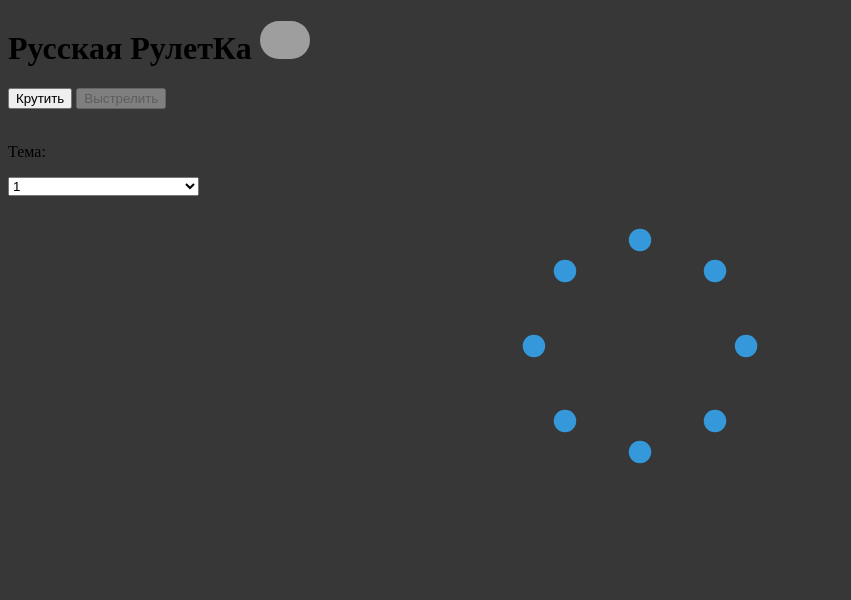
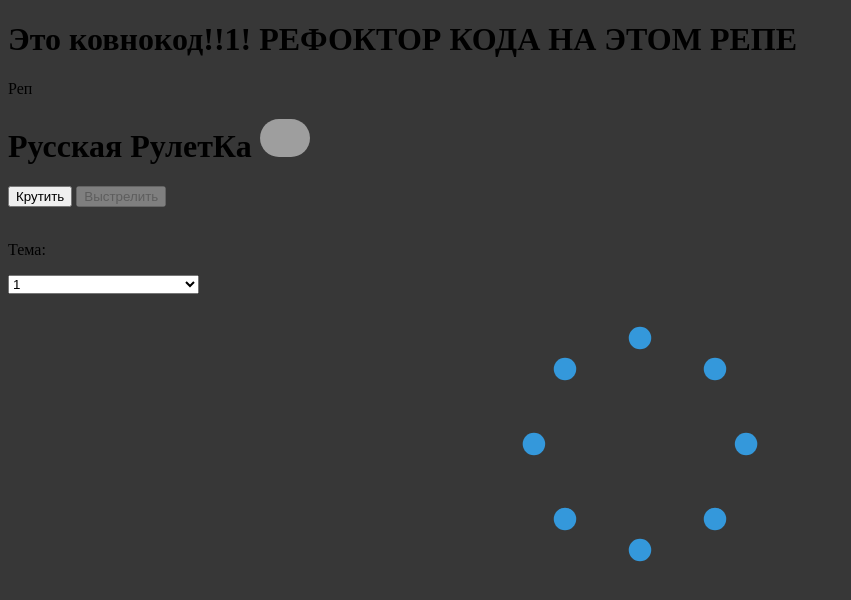
Before and after one commit to Alex9600t/Russian-Roulette, a plain HTML site: page index.html in a window 1280 px wide. Shown: the whole page, without its empty margins (0-851 px from the left). Drawn offline with Linux system fonts and the light colour scheme; grey boxes are pictures that could not be loaded.

Commit message:
Update index.html

```diff
--- a/index.html
+++ b/index.html
@@ -10,6 +10,8 @@
 </head>
 
 <body>
+    <h1>Это ковнокод!!1! РЕФОКТОР КОДА НА ЭТОМ РЕПЕ</h1>
+    <a url="https://github.com/dimabreus/Russian-Roulette-refact">Реп</a>
     <h1>Русская РулетКа <img style="width: 50px; border-radius: 50px;" src="https://liliya-n.ru/upload/files/katalog/ruleti/4620034970054-1.jpg" alt="рулет"></h1>
 
     <div class="actions">
```
